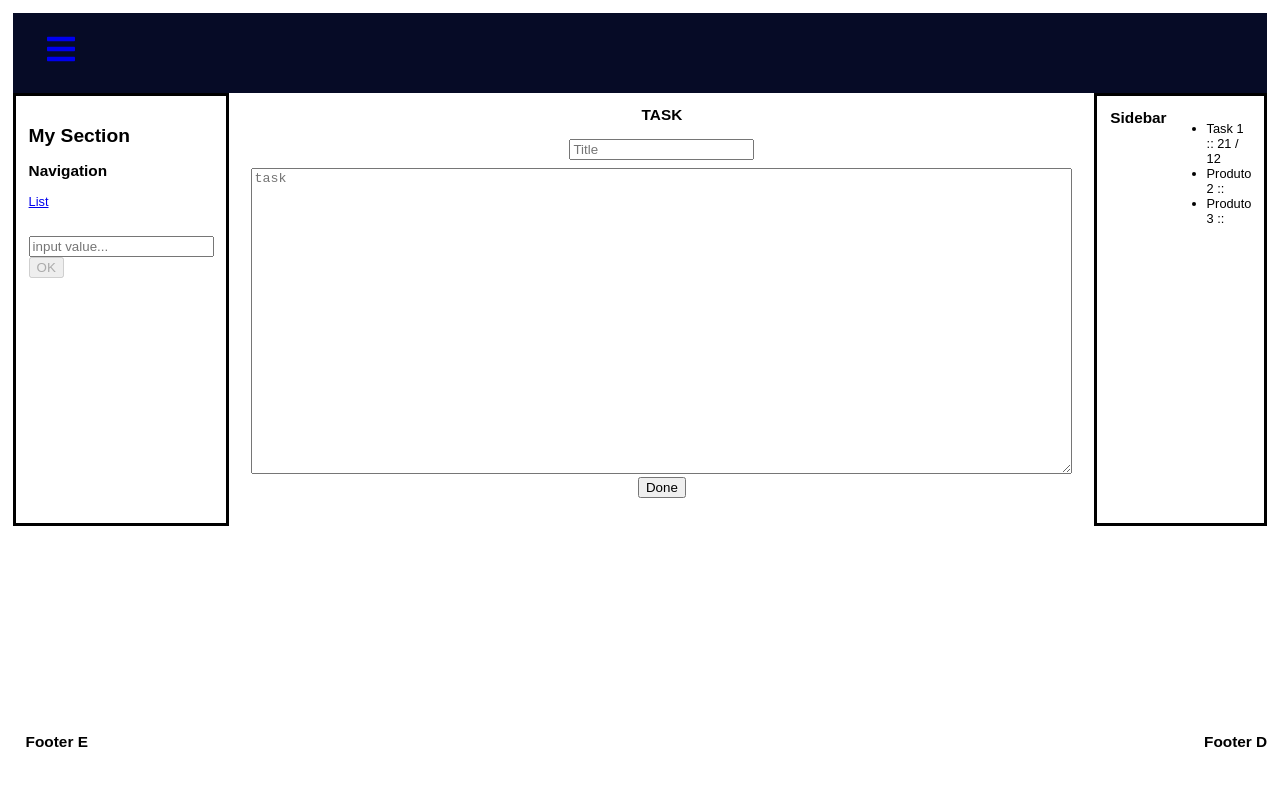
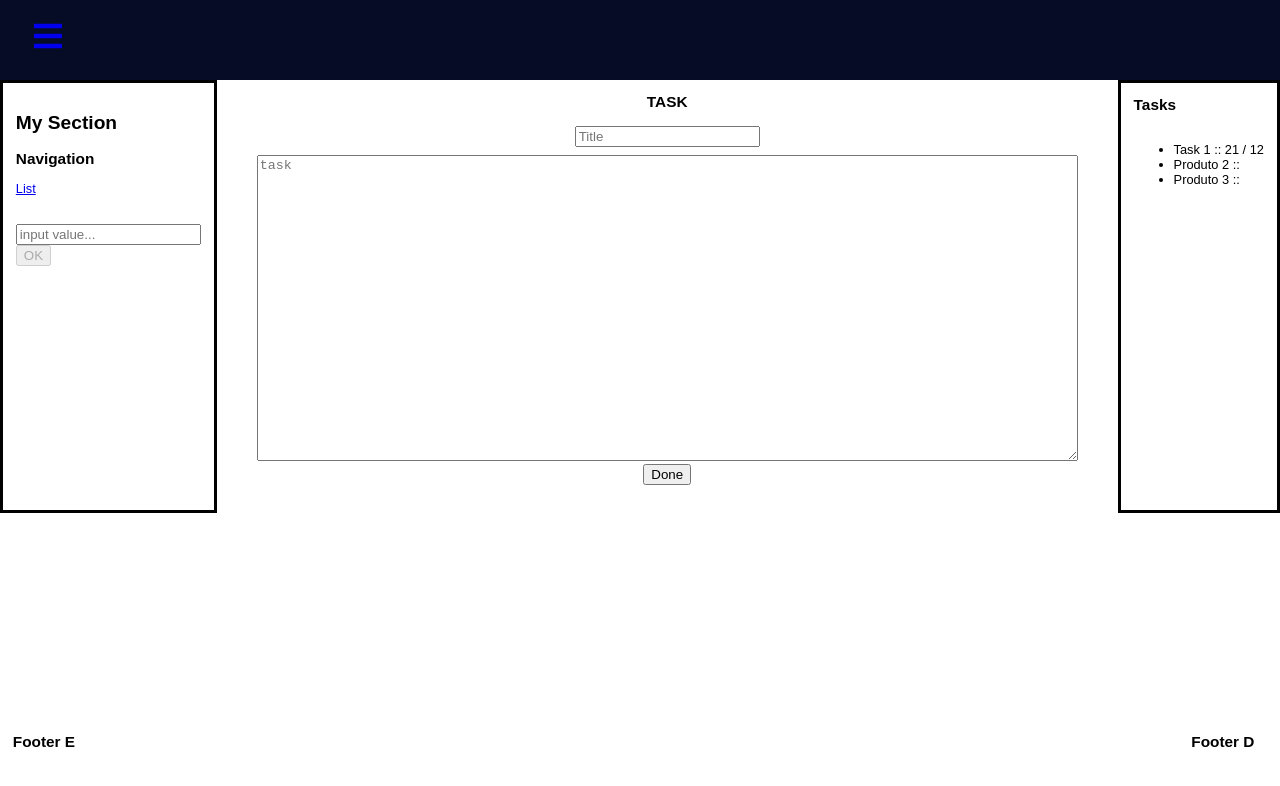
Before and after one commit to Goncalves745/TaskFusion, a React (Create React App) app: page / in a window 1280 px wide. Shown: the top 786 px of the page. Built offline with nearby package versions, Linux system fonts and the light colour scheme.

Commit message:
atualizaçoes css

```diff
--- a/src/App2.js
+++ b/src/App2.js
@@ -53,7 +53,6 @@ function App2() {
 
       {/*<Header /> <--- barra superior anteriro */}
       <main className="page-content">
-
         <Nav>
           <h1>Navigation</h1>
             <p>
@@ -61,23 +60,26 @@ function App2() {
                 <Link to={`list?${query.toString()}`} query={query}>List</Link>
             </p>
         </Nav>
+
         <article className="content-article">
           <h1>TASK</h1>
           <br />
             <AddArticle />
             <br />
         </article>
+
+
         <aside className="content-sidebar">
-          <h1>Sidebar</h1>
+        <h1>Tasks</h1>
           <br />
           <List />
         </aside>
       </main>
 
-      <footer className="page-footer">
-      <h1>Footer E</h1>
-      <h1>Footer D</h1>
-    </footer>
+        <footer className="page-footer">
+          <h1>Footer E</h1>
+          <h1>Footer D</h1>
+        </footer>
     </div>
 
 
--- a/src/MyApp.css
+++ b/src/MyApp.css
@@ -10,7 +10,7 @@ body {
   box-sizing: border-box;
   color: black;
   font-size: 80%;
-  padding: 1em;
+
   height: 100%;
   display: flex;
   flex-direction: column;
@@ -32,6 +32,24 @@ nav,
 aside {
   flex: 1;
 }
+
+aside {
+  background-color: white;
+  border-style: solid;
+  border-width: 1;
+  border-color: black;
+  display: flex;
+
+  flex-direction: column;
+  justify-content: flex-start;
+  align-content: stretch;
+  flex-wrap: nowrap;
+}
+
+aside h1 {
+  align-self: flex-start;
+}
+
 
 /*@media screen and (max-width: 500px) {
 
@@ -109,22 +127,11 @@ nav {
   /*justify-content: space-between;*/
 }
 
-aside {
-  background-color: white;
-  border-style: solid;
-  border-width: 1;
-  border-color: black;
-  display: flex;
-  /*flex: 1;*/
-  flex-direction: row;
-  justify-content: space-between;
-}
 
 footer {
   position: absolute;
   width: 99%;
   bottom: 0;
-  background-color: white;
   display: flex;
   flex: 1;
   flex-direction: row;
```
